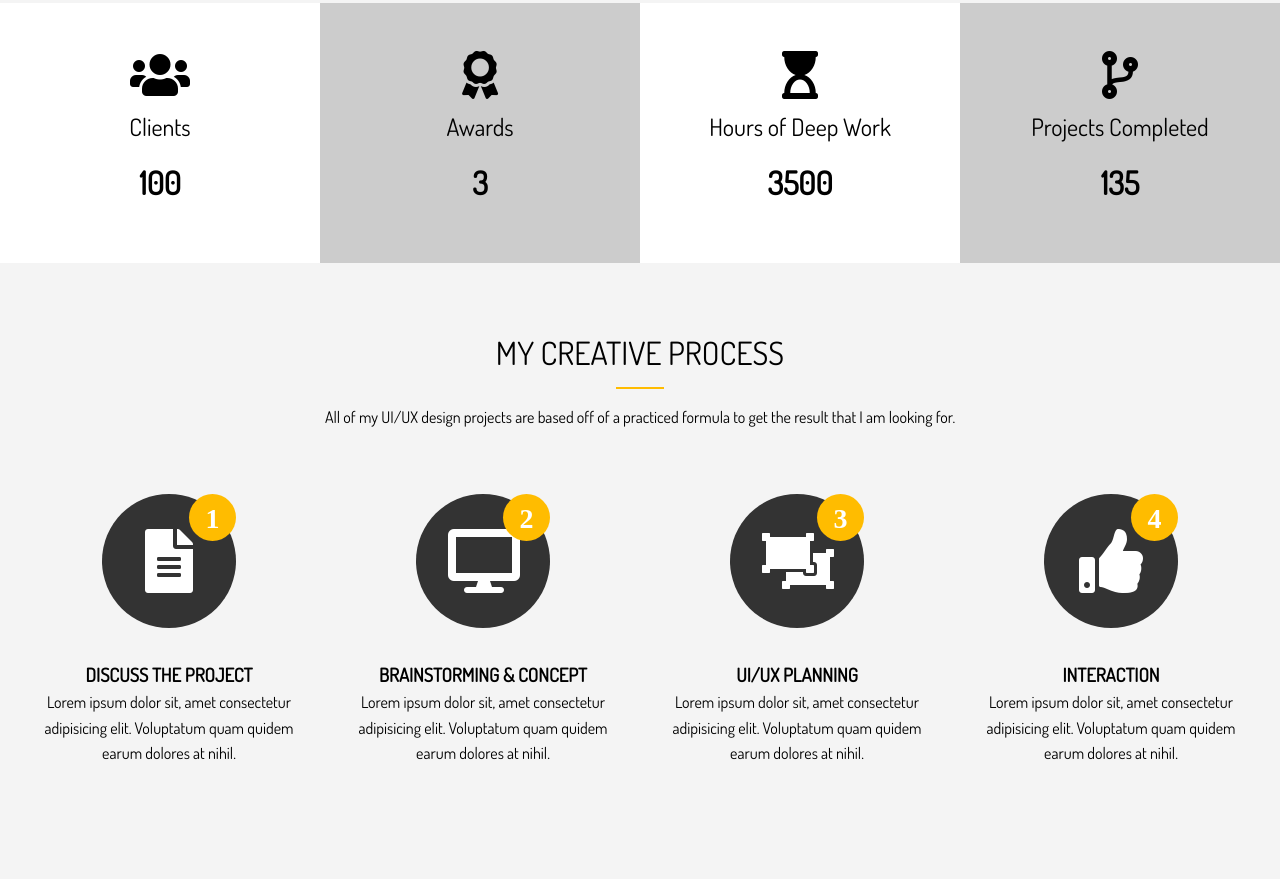
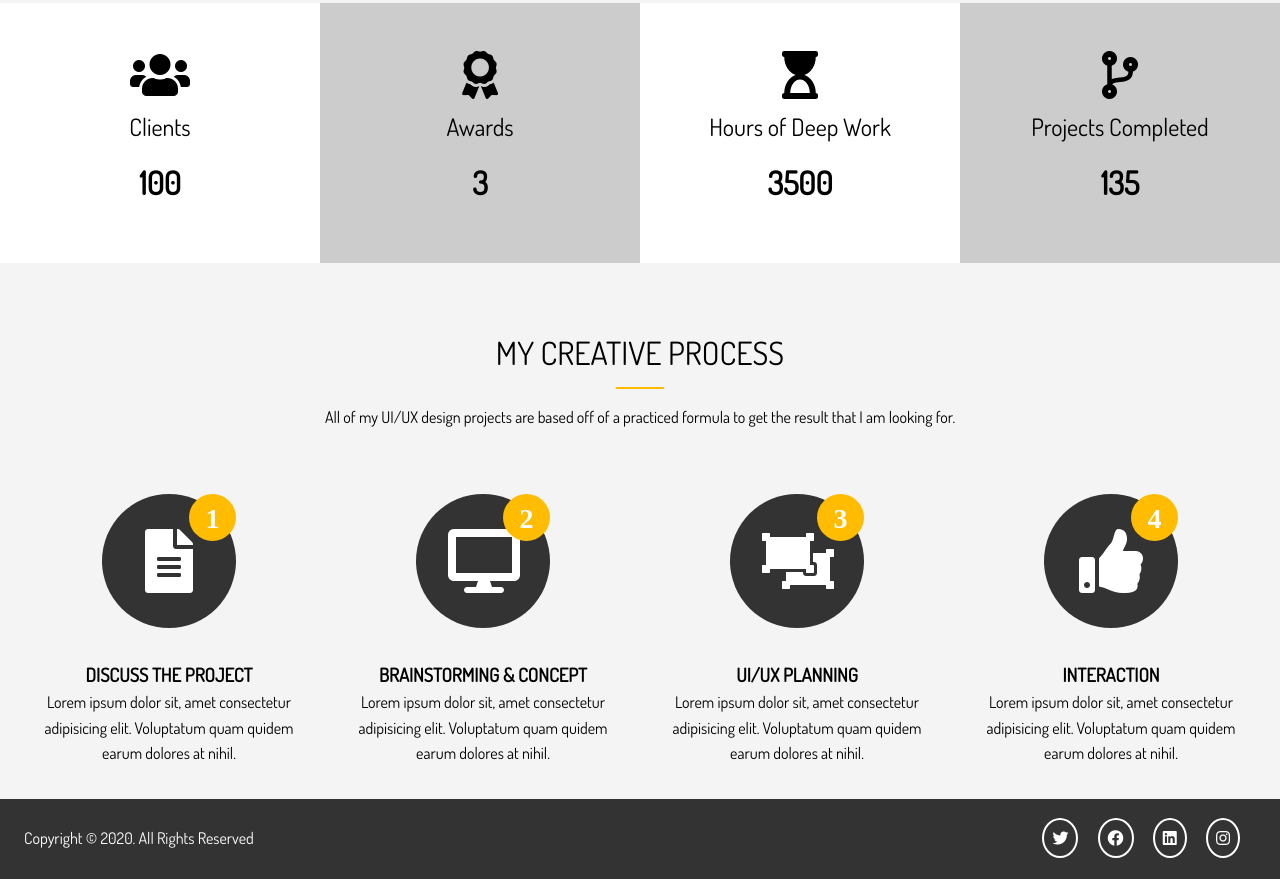
Before and after one commit to kherma/-PRACTICE_08-Sass, a website: page src/index.html in a window 1280 px wide. Shown: the part 1214-2093 px from the top of the page. Before the commit the page ends 2013 px from the top, so only its background shows below. Drawn offline with Linux system fonts and the light colour scheme.

Commit message:
Add footer section

```diff
--- a/scss/_variables.scss
+++ b/scss/_variables.scss
@@ -11,3 +11,12 @@ $background-color: #f4f4f4;
 // Layout
 $web-width: 1280px;
 $bg-image: url("../img/showcase.jpg");
+
+// Set Text Color
+@function set-color($color) {
+    @if(lightness($color) > 50) {
+        @return $dark-color;
+    } @else {
+        @return $light-color;
+    }
+}
--- a/scss/main.scss
+++ b/scss/main.scss
@@ -151,7 +151,7 @@ img {
 			&-icon {
 				border-radius: 50%;
 				background: $dark-color;
-				color: $light-color;
+				color: set-color($dark-color);
 				padding: 2rem;
 				width: 70px;
 				height: 70px;
@@ -162,12 +162,14 @@ img {
 
 				&:hover {
 					background: $main-color;
+					color: set-color($main-color);
 					width: 90px;
 					height: 90px;
 					line-height: 90px;
 
 					.process-step {
 						background: $dark-color;
+						color: set-color($dark-color);
 					}
 				}
 			}
@@ -178,7 +180,7 @@ img {
 				right: 0;
 				font-size: 28px;
 				background: $main-color;
-				color: $light-color;
+				color: set-color($main-color);
 				border-radius: 50%;
 				height: 15px;
 				width: 15px;
@@ -189,3 +191,34 @@ img {
 		}
 	}
 }
+
+// Footer
+#main-footer {
+	background: $dark-color;
+	color: set-color($dark-color);
+	height: 5rem;
+
+	.footer-content {
+		display: flex;
+		justify-content: space-between;
+		align-items: center;
+		height: 100%;
+
+		.socials > *{
+			color: $light-color;
+			margin-right: 1rem;
+			border: 2px solid $light-color;
+			padding: 0.5rem;
+			border-radius: 50%;
+			text-align: center;
+			width: 20px;
+			height: 20px;
+			line-height: 20px;
+			transition: all 0.5s;
+
+			&:hover {
+				background: $main-color;
+			}
+		}
+	}
+}
--- a/src/index.html
+++ b/src/index.html
@@ -149,6 +149,18 @@
 			</div>
 		</section>
 
+		<!-- Footer -->
+		<footer id="main-footer">
+			<div class="footer-content container">
+				<p>Copyright &copy; 2020. All Rights Reserved</p>
+				<div class="socials">
+					<a href="#" target="_blank"><i class="fab fa-twitter"></i></a>
+					<a href="#" target="_blank"><i class="fab fa-facebook"></i></a>
+					<a href="#" target="_blank"><i class="fab fa-linkedin"></i></a>
+					<a href="#" target="_blank"><i class="fab fa-instagram"></i></a>
+				</div>
+			</div>
+		</footer>
 
 		<script src="js/typewriter.js"></script>
   	</body>
```
Also changed, not shown: src/css/main.css.
